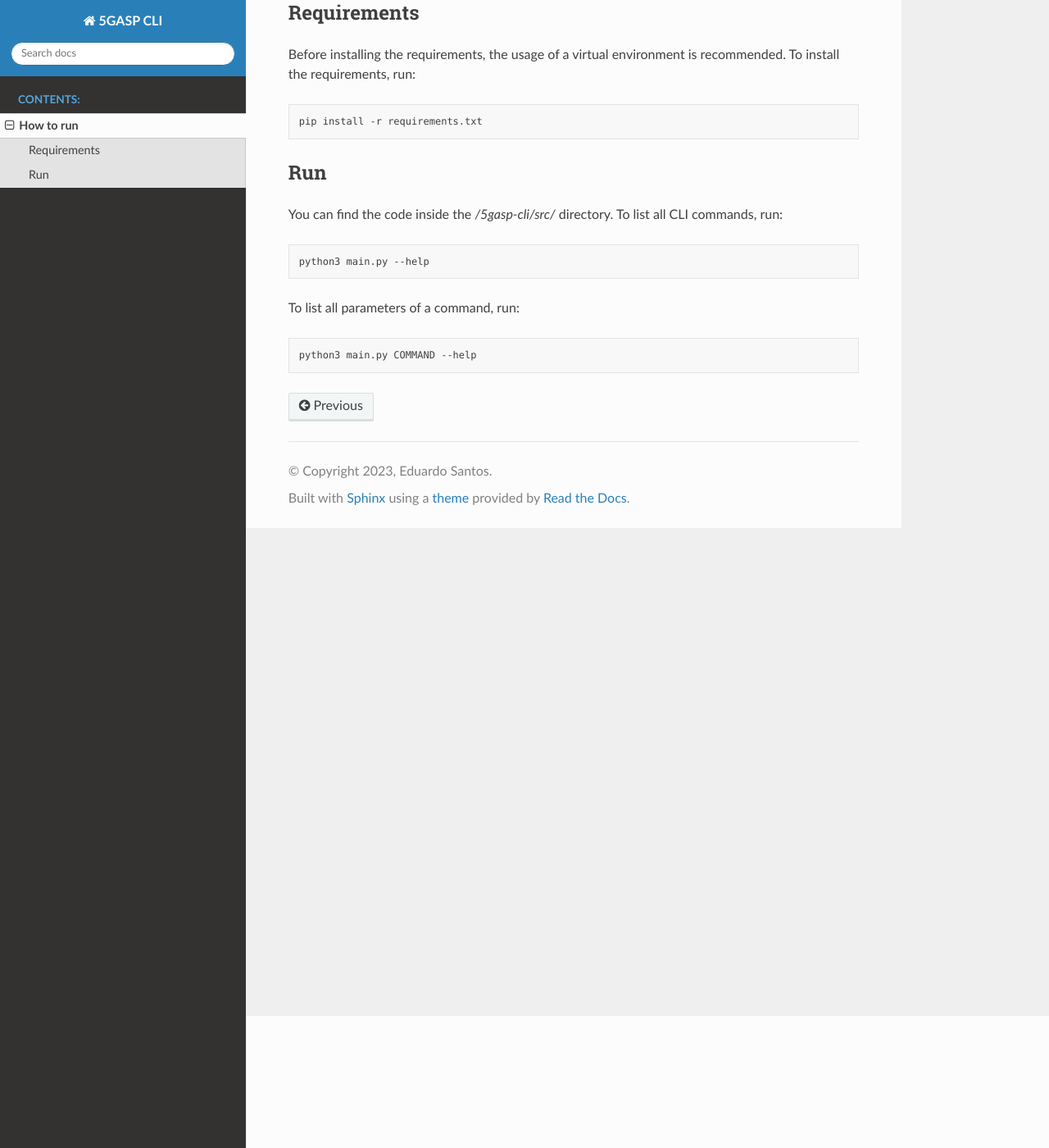
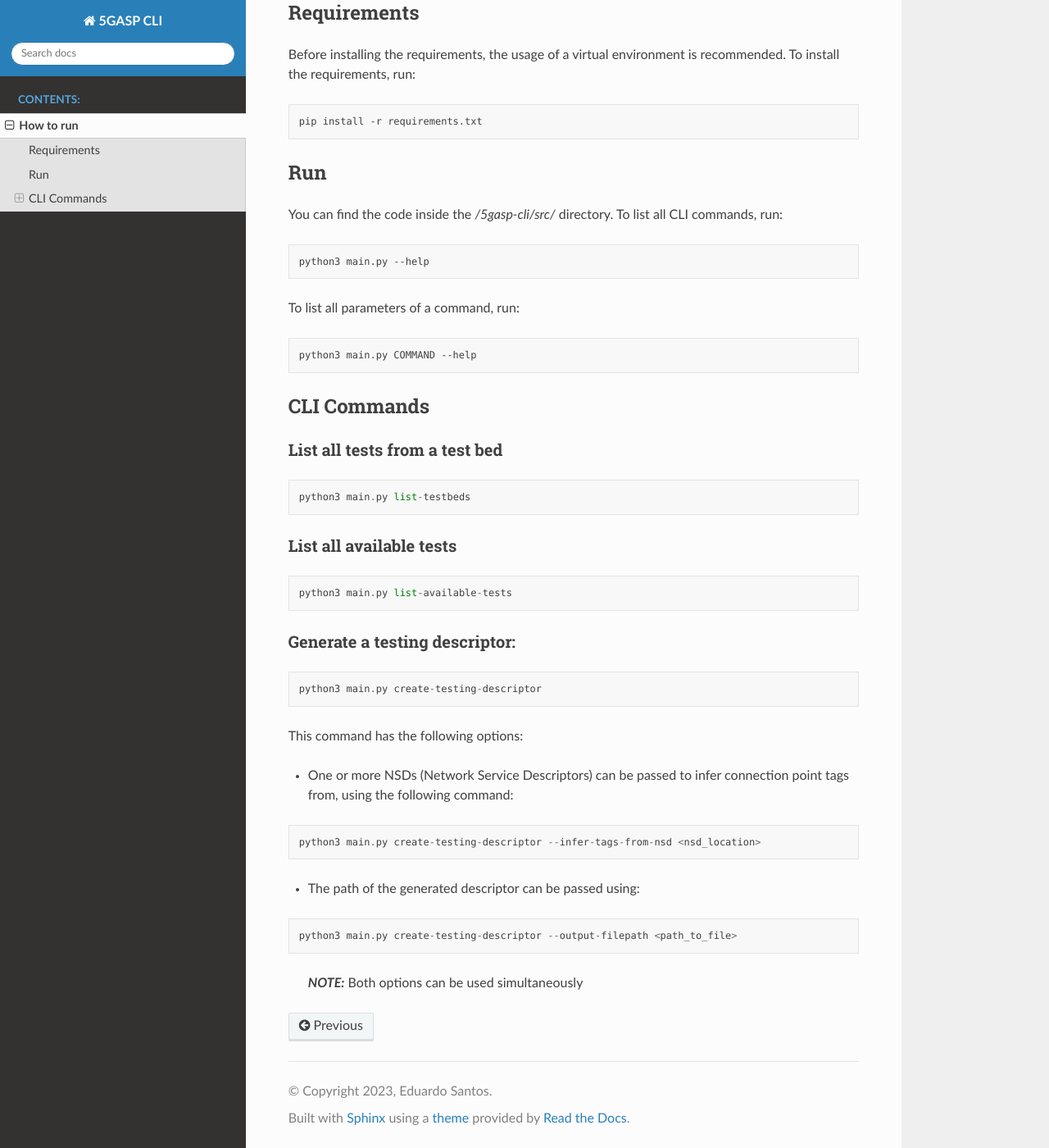
Before and after one commit to 5gasp/5gasp-testing-descriptors-cli, a Sphinx documentation site: the page built from 5gasp-cli/docs/pages/Installation.md, in a window 1280 px wide and 1400 px high, scrolled down 161 px. Shown: the whole window at 82% size. Built offline with Sphinx 7.4.7 and the Read the Docs theme 2.0.0, drawn with Linux system fonts in a browser that asks for light colours.

````diff
--- a/5gasp-cli/docs/pages/Installation.md
+++ b/5gasp-cli/docs/pages/Installation.md
@@ -17,3 +17,39 @@ To list all CLI commands, run:
 To list all parameters of a command, run:
 
     python3 main.py COMMAND --help
+
+### CLI Commands
+
+#### List all tests from a test bed
+
+```python
+python3 main.py list-testbeds
+```
+
+#### List all available tests
+
+```python
+python3 main.py list-available-tests
+```
+
+#### Generate a testing descriptor:
+
+```python
+python3 main.py create-testing-descriptor
+```
+
+This command has the following options:
+
+* One or more NSDs (Network Service Descriptors) can be passed to infer connection point tags from, using the following command:
+
+```python
+python3 main.py create-testing-descriptor --infer-tags-from-nsd <nsd_location>
+```
+
+* The path of the generated descriptor can be passed using:
+
+```python
+python3 main.py create-testing-descriptor --output-filepath <path_to_file>
+```
+
+> **_NOTE:_** Both options can be used simultaneously
````
Also changed, not shown: README.md (+26 -10 lines), 1 other file.
